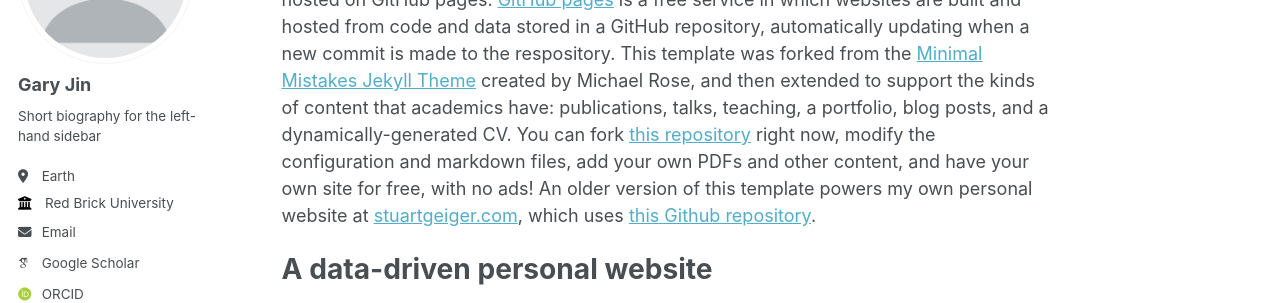
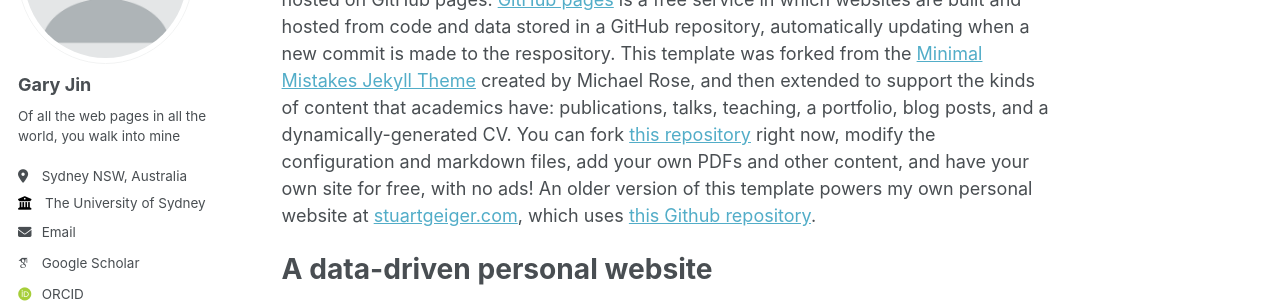
Before and after one commit to TheAttackingEyebrows/theattackingeyebrows.github.io, a Jekyll site: the page built from _pages/about.md, in a window 1280 px wide. Shown: the part 217-520 px from the top of the page. Built offline with Jekyll 4.4.1, drawn with Linux system fonts in a browser that asks for light colours; some web fonts are replaced.

Commit message:
Update _config.yml
adding details

```diff
--- a/_config.yml
+++ b/_config.yml
@@ -11,7 +11,7 @@ locale                   : "en-US"
 title                    : "Gary Jin"
 title_separator          : "-"
 name                     : &name "Gary Jin"
-description              : &description "personal description"
+description              : &description "-n"
 url                      : https://theattackingeyebrows.github.io # the base hostname & protocol for your site e.g. "https://mmistakes.github.io"
 baseurl                  : "" # the subpath of your site, e.g. "/blog"
 repository               : "TheAttackingEyebrows/theattackingeyebrows.github.io"
@@ -24,17 +24,17 @@ author:
   avatar           : "profile.png"
   name             : "Gary Jin"
   pronouns         : # example: "she/her"
-  bio              : "Short biography for the left-hand sidebar"
-  location         : "Earth"
-  employer         : "Red Brick University"
+  bio              : "Of all the web pages in all the world, you walk into mine"
+  location         : "Sydney NSW, Australia"
+  employer         : "The University of Sydney"
   uri              : # URL
-  email            : "none@example.org"
+  email            : "theattackingeyebrows@gmail.com"
 
   # Academic websites
   arxiv            : # URL - Update with the correct link to your profile
   googlescholar    : "https://scholar.google.com/citations?user=PS_CX0AAAAAJ"
   impactstory      : # URL
-  orcid            : "http://orcid.org/yourorcidurl"
+  orcid            : "http://orcid.org/0000-0002-5073-6257"
   semantic         : # URL
   pubmed           : "https://www.ncbi.nlm.nih.gov/pubmed/?term=john+snow"
   researchgate     : # URL
```
